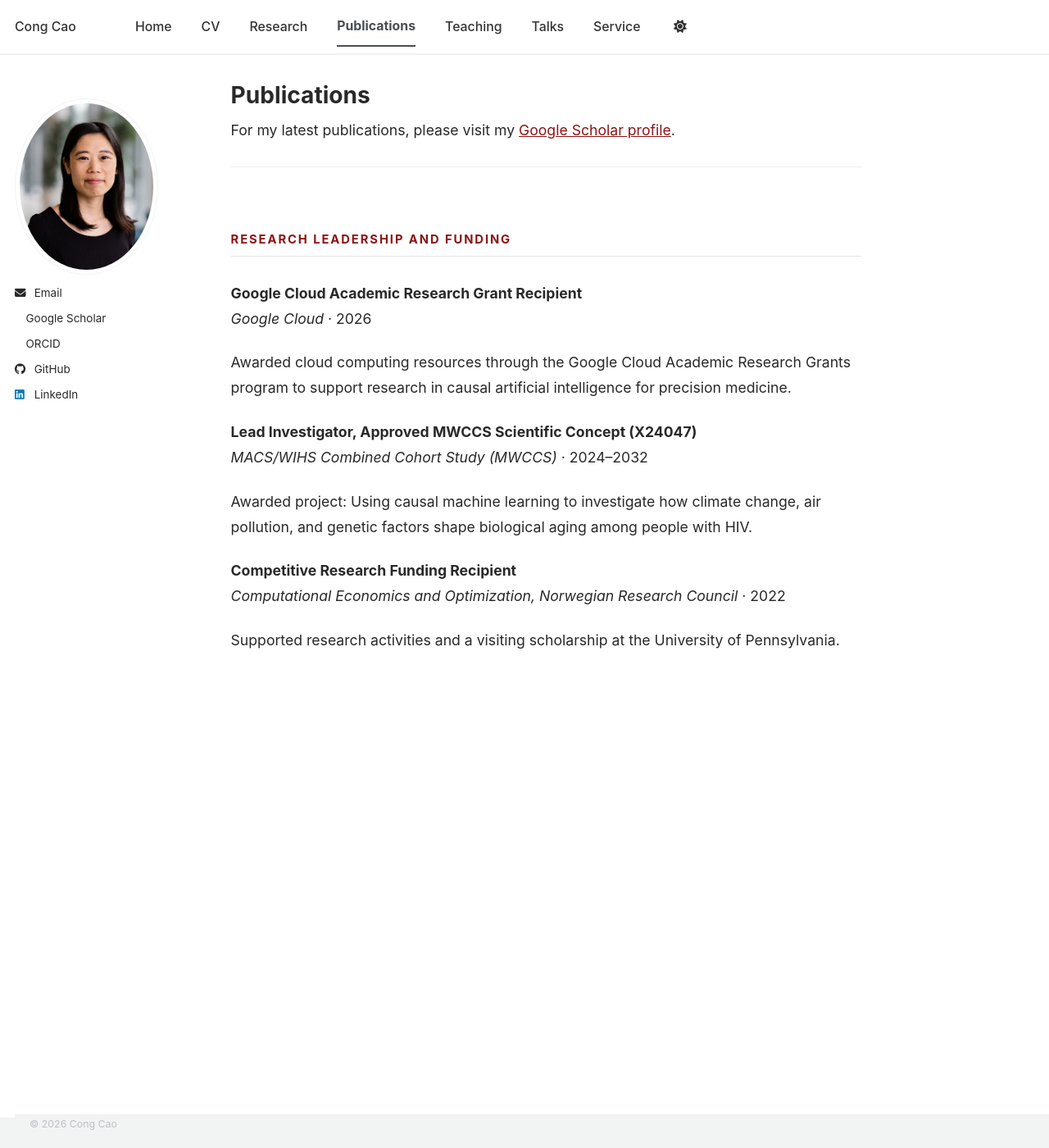
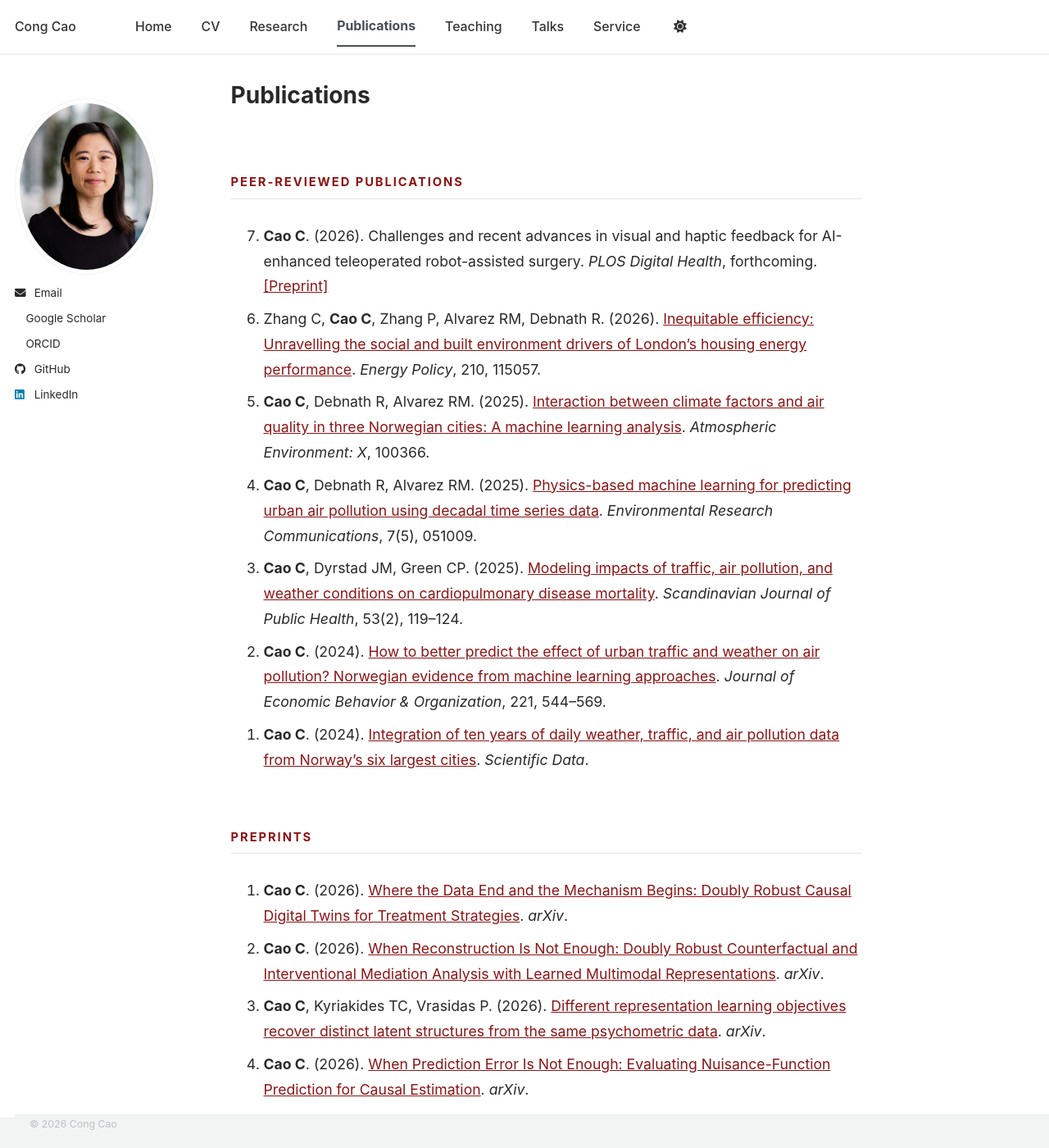
Before and after one commit to congca0/congca0.github.io, a Jekyll site: the page built from publications.md, in a window 1280 px wide and 1400 px high. Shown: the whole window at 82% size. Built offline with Jekyll 4.4.1, drawn with Linux system fonts in a browser that asks for light colours; a style sheet for code colours, icons or effects is not loaded; some of the changed text lies outside the part shown.

Commit message:
Update publications.md

```diff
--- a/publications.md
+++ b/publications.md
@@ -3,9 +3,34 @@ permalink: /publications/
 title: "Publications"
 author_profile: true
 ---
+<h2>Peer-Reviewed Publications</h2>
+<ol reversed>
+<li><strong>Cao C</strong>. (2026). Challenges and recent advances in visual and haptic feedback for AI-enhanced teleoperated robot-assisted surgery. <em>PLOS Digital Health</em>, forthcoming. <a href="https://doi.org/10.2139/ssrn.6777758">[Preprint]</a></li>
+<li>Zhang C, <strong>Cao C</strong>, Zhang P, Alvarez RM, Debnath R. (2026). <a href="https://doi.org/10.1016/j.enpol.2025.115057">Inequitable efficiency: Unravelling the social and built environment drivers of London’s housing energy performance</a>. <em>Energy Policy</em>, 210, 115057.</li>
+<li><strong>Cao C</strong>, Debnath R, Alvarez RM. (2025). <a href="https://doi.org/10.1016/j.aeaoa.2025.100366">Interaction between climate factors and air quality in three Norwegian cities: A machine learning analysis</a>. <em>Atmospheric Environment: X</em>, 100366.</li>
+<li><strong>Cao C</strong>, Debnath R, Alvarez RM. (2025). <a href="https://doi.org/10.1088/2515-7620/add795">Physics-based machine learning for predicting urban air pollution using decadal time series data</a>. <em>Environmental Research Communications</em>, 7(5), 051009.</li>
+<li><strong>Cao C</strong>, Dyrstad JM, Green CP. (2025). <a href="https://doi.org/10.1177/14034948241290852">Modeling impacts of traffic, air pollution, and weather conditions on cardiopulmonary disease mortality</a>. <em>Scandinavian Journal of Public Health</em>, 53(2), 119–124.</li>
+<li><strong>Cao C</strong>. (2024). <a href="https://doi.org/10.1016/j.jebo.2024.03.018">How to better predict the effect of urban traffic and weather on air pollution? Norwegian evidence from machine learning approaches</a>. <em>Journal of Economic Behavior &amp; Organization</em>, 221, 544–569.</li>
+<li><strong>Cao C</strong>. (2024). <a href="https://doi.org/10.1038/s41597-024-03583-8">Integration of ten years of daily weather, traffic, and air pollution data from Norway’s six largest cities</a>. <em>Scientific Data</em>.</li>
+</ol>
 
-For my latest publications, please visit my [Google Scholar profile](https://scholar.google.com/citations?user=KoFMlFQAAAAJ&hl=en).
+<h2>Preprints</h2>
+<ol>
+<li><strong>Cao C</strong>. (2026). <a href="https://arxiv.org/abs/2610.31706">Where the Data End and the Mechanism Begins: Doubly Robust Causal Digital Twins for Treatment Strategies</a>. <em>arXiv</em>.</li>
+<li><strong>Cao C</strong>. (2026). <a href="https://arxiv.org/abs/2610.30220">When Reconstruction Is Not Enough: Doubly Robust Counterfactual and Interventional Mediation Analysis with Learned Multimodal Representations</a>. <em>arXiv</em>.</li>
+<li><strong>Cao C</strong>, Kyriakides TC, Vrasidas P. (2026). <a href="https://arxiv.org/abs/2609.00100">Different representation learning objectives recover distinct latent structures from the same psychometric data</a>. <em>arXiv</em>.</li>
+<li><strong>Cao C</strong>. (2026). <a href="https://arxiv.org/abs/2609.00071">When Prediction Error Is Not Enough: Evaluating Nuisance-Function Prediction for Causal Estimation</a>. <em>arXiv</em>.</li>
+<li><strong>Cao C</strong>. (2026). <a href="https://arxiv.org/abs/2608.19224">Causal Inference under Interference with Learned Exposure Mappings</a>. <em>arXiv</em>.</li>
+<li><strong>Cao C</strong>, Ma S. (2026). <a href="https://arxiv.org/abs/2608.04016">AI-driven Multimodal Representation Learning for Latent Mediation Structure Discovery of Socioeconomic Disadvantage, Psychosocial Factors, and Cardiometabolic Multimorbidity: Insights from the All of Us Research Program</a>. <em>arXiv</em>.</li>
+<li><strong>Cao C</strong>, Ma S. (2026). <a href="https://arxiv.org/abs/2607.22640">AI-Assisted Causal Inference and Mediation Analyses of Environmental and Psychosocial Determinants of Subjective Cognitive Difficulties in the All of Us Research Program</a>. <em>arXiv</em>.</li>
+</ol>
 
+<h2>Data Resources</h2>
+<ul>
+<li><strong>Cao C</strong>. (2024). <a href="https://doi.org/10.57760/sciencedb.17721">Rich Data Variables: Integration of Ten Years of Daily Weather, Traffic, and Air Pollution Data Across Six Largest Norwegian Cities</a>. <em>Science Data Bank</em>.</li>
+</ul>
+
+<p>Citation metrics are available on my <a href="https://scholar.google.com/citations?user=KoFMlFQAAAAJ&amp;hl=en">Google Scholar profile</a>.</p>
 ---
 
 ## Research Leadership and Funding
```
